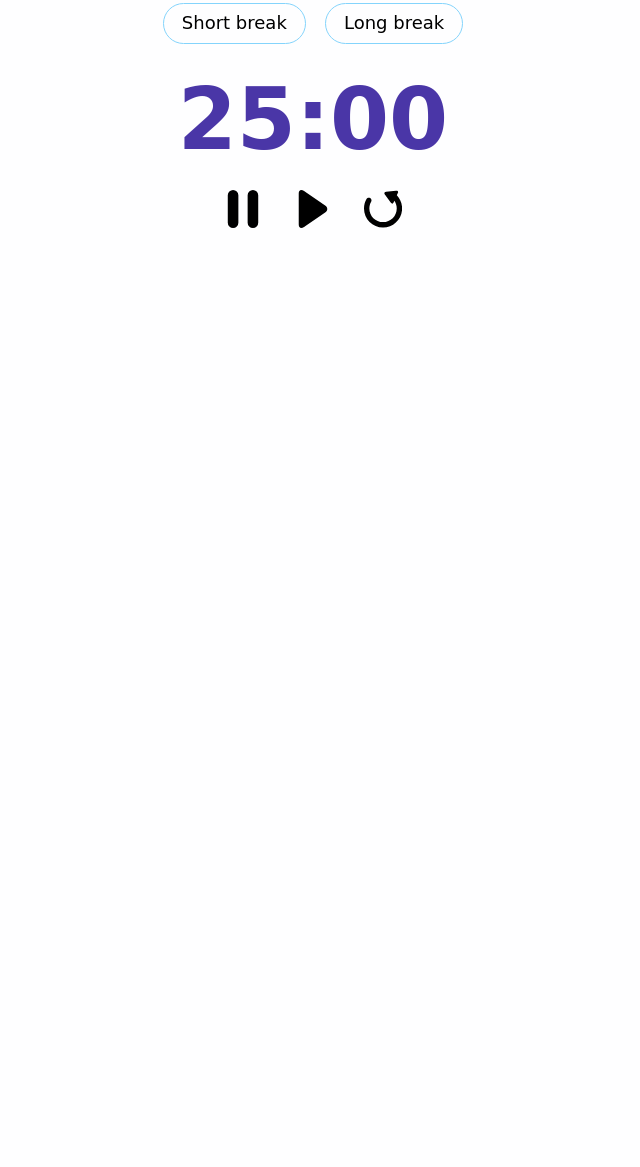
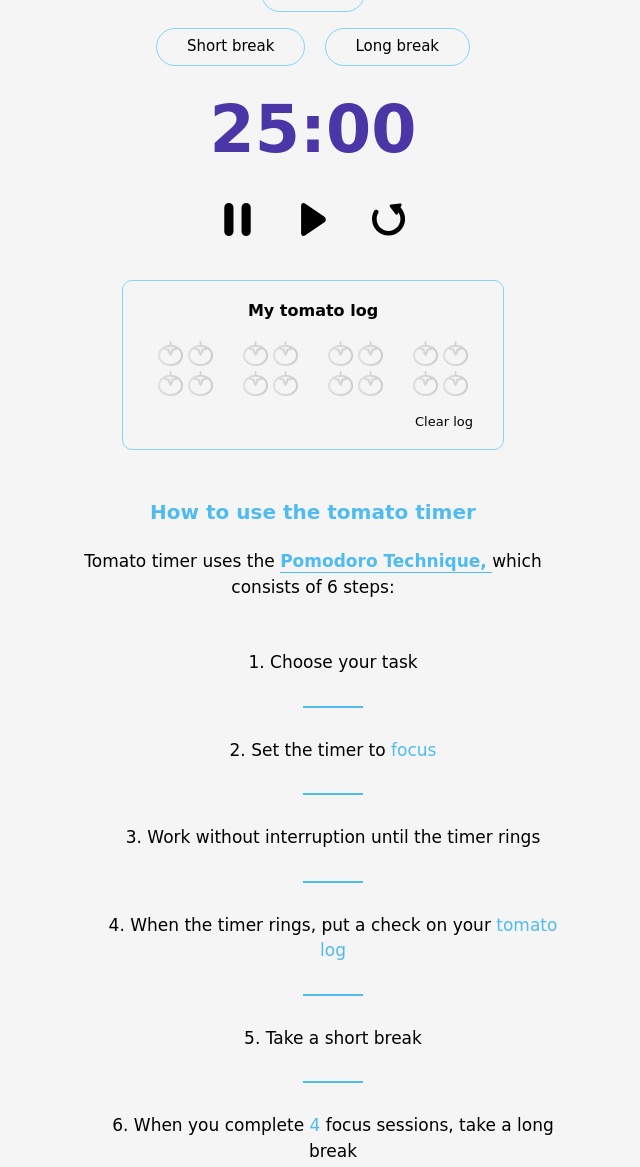
Before and after one commit to etunka/leila-tomato-timer, a website built with Parcel: page index.html in a window 1280 px wide. Shown: the part 349-1516 px from the top of the page, without its empty margins (327-967 px from the left). Before the commit the page ends 800 px from the top, so only its background shows below. Built offline with nearby package versions, Linux system fonts and the light colour scheme; a web font is replaced by a local one.

Commit message:
added log feature

```diff
--- a/index.html
+++ b/index.html
@@ -23,6 +23,7 @@
           />
           <h1 class="logo__text">Leila Tomato Timer</h1>
         </div>
+
         <div class="durations">
           <button class="durations__button" id="focus" data-setting="focus">Focus</button>
           <div class="durations__breaks">
@@ -30,8 +31,9 @@
             <button class="durations__button" id="long" data-setting="longBreak">Long break</button>
           </div>
         </div>
+
+        <div id="timer" class="timer"></div>
         <div id="done" class="message"></div>
-        <div id="timer" class="timer"></div>
 
         <div class="controls">
           <button id="pause" class="controls__button">
@@ -45,10 +47,52 @@
           </button>
         </div>
 
-        <!-- <ul class="menu">
-          <li class="menu__item"><span id="usage">How to use</span></li>
-          <li class="menu__item"><span id="log">My tomato log</span></li>
-        </ul> -->
+        <div class="log">
+          <h4 class="log__title">My tomato log</h4>
+          <div class="log__wrapper">
+            <div class="log__column">
+              <img class="log__icon" src="src/tomato-logo.png" alt="tomato logo"/>
+              <img class="log__icon" src="src/tomato-logo.png" alt="tomato logo"/>
+              <img class="log__icon" src="src/tomato-logo.png" alt="tomato logo"/>
+              <img class="log__icon" src="src/tomato-logo.png" alt="tomato logo"/>
+            </div>
+            <div class="log__column">
+              <img class="log__icon" src="src/tomato-logo.png" alt="tomato logo"/>
+              <img class="log__icon" src="src/tomato-logo.png" alt="tomato logo"/>
+              <img class="log__icon" src="src/tomato-logo.png" alt="tomato logo"/>
+              <img class="log__icon" src="src/tomato-logo.png" alt="tomato logo"/>
+            </div>
+            <div class="log__column">
+              <img class="log__icon" src="src/tomato-logo.png" alt="tomato logo"/>
+              <img class="log__icon" src="src/tomato-logo.png" alt="tomato logo"/>
+              <img class="log__icon" src="src/tomato-logo.png" alt="tomato logo"/>
+              <img class="log__icon" src="src/tomato-logo.png" alt="tomato logo"/>
+            </div>
+            <div class="log__column">
+              <img class="log__icon" src="src/tomato-logo.png" alt="tomato logo"/>
+              <img class="log__icon" src="src/tomato-logo.png" alt="tomato logo"/>
+              <img class="log__icon" src="src/tomato-logo.png" alt="tomato logo"/>
+              <img class="log__icon" src="src/tomato-logo.png" alt="tomato logo"/>
+            </div>
+          </div>
+          <div class="log__clear" id="clear">Clear log</div>
+        </div>
+
+        <div class="usage">
+          <h4 class="usage__title">How to use the tomato timer</h4>
+          <div class="usage__content">
+            <p>Tomato timer uses the <a href="https://francescocirillo.com/pages/pomodoro-technique"><span> <strong>Pomodoro Technique,</strong> </span></a> which consists of 6 steps:</p>
+            <ul>
+              <li>1. Choose your task</li>
+              <li>2. Set the timer to <span class="stressed">focus</span></li>
+              <li>3. Work without interruption until the timer rings</li>
+              <li>4. When the timer rings, put a check on your <span class="stressed">tomato log</span></li>
+              <li>5. Take a short break</li>
+              <li>6. When you complete <span class="stressed">4</span> focus sessions, take a long break</li>
+            </ul>
+          </div>
+        </div>
+
       </div>
     </div>
     <script src="src/index.js"></script>
--- a/src/index.js
+++ b/src/index.js
@@ -2,11 +2,10 @@
 const tickFile  =  require("./tick.mp3")
 const bellFile =  require("./bell.mp3")
 
-
 const timerSettings = {
   focus: 1500,
   shortBreak: 300,
-  longBreak: 900
+  longBreak: 1200
 }
 
 // remaining time - default 25 minutes
@@ -72,6 +71,11 @@
   }
 }
 
+function clearLog() {
+  const log = document.querySelectorAll(".log__icon");
+  log.forEach(el => el.classList.remove("checked"));
+}
+
 function start() {
   if(time > 0) {
     tick.play();
@@ -120,5 +124,6 @@
 document.getElementById("play").addEventListener("click", () => start());
 document.getElementById("pause").addEventListener("click", () => clearInterval(timerInterval));
 document.getElementById("replay").addEventListener("click", () => replayTimer());
-
 document.getElementById("mode").addEventListener("click", () => toggleMode());
+document.querySelectorAll(".log__icon").forEach(el => el.addEventListener("click", (e) => e.target.classList.toggle("checked")));
+document.getElementById("clear").addEventListener("click", () => clearLog());
--- a/src/styles.scss
+++ b/src/styles.scss
@@ -1,38 +1,38 @@
 body {
-  background-color: #fefeff;
+  background-color: #f5f5f5;
   font-family: 'Revalia', cursive;
 }
 
 .container {
   position: relative;
   max-width: 1400px;
-  padding: 160px 30px;
+  padding: 95px 30px;
 }
 
 .logo {
   text-align: center;
 
   &__text {
-    font-size: 60px;
+    font-size: 65px;
     margin-top: 20px;
     text-align: center;
   }
 
   &__image {
-    width: 150px;
+    width: 180px;
     max-width: 100%;
   }
 }
 
 .mode {
   position: absolute;
-  right: 36px;
-  font-size: 14px;
+  right: 40px;
+  font-size: 25px;
   cursor: pointer;
   transition: color .2s ease-in-out;
 
   &:hover {
-    color: #84d4fc;
+    color: #50bbf1;
   }
 }
 
@@ -44,9 +44,9 @@
     background-color: transparent;
     border: 1px solid #84d4fc;
     border-radius: 45px;
-    font-size: 35px;
+    font-size: 45px;
     font-family: 'Revalia', cursive;
-    padding: 8px 18px 10px 18px;
+    padding: 8px 30px 10px 30px;
     margin-bottom: 16px;
     transition: background-color .2s ease-in-out;
     cursor: pointer;
@@ -64,7 +64,7 @@
     }
 
     .dark & {
-      color: white;
+      color: #fefeff;
     }
   }
 
@@ -91,12 +91,12 @@
 
 .controls {
   text-align: center;
-  margin-top: 20px;
+  margin-top: 35px;
 
   &__button {
     background-color: transparent;
-    width: 85px;
-    margin-right: 15px;
+    width: 100px;
+    margin-right: 25px;
     border: none;
     cursor: pointer;
     transition: transform .2s ease-in-out;
@@ -115,26 +115,57 @@
 
     .dark & {
       svg {
-        fill: white;
+        fill: #fefeff;
       }
     }
   }
 }
 
-.menu {
-  list-style-type: none;
+.usage {
   text-align: center;
-  margin-top: 97px;
-  font-size: 36px;
-  line-height: 2.5;
+  margin: 65px auto;
 
-  &__item {
-    span {
-      cursor: pointer;
-      transition: color .2s ease-in-out;
+  &__title {
+    font-size: 15px;
+    color: #50bbf1;
+    margin-bottom: 50px;
+  }
 
-      &:hover {
-        color: #84d4fc;
+  &__content {
+    font-size: 13px;
+    line-height: 1.5;
+  }
+
+  a {
+    text-decoration: none;
+    color: #50bbf1;
+    border-bottom: 2px solid #50bbf1;
+    padding-bottom: 10px;
+    transition: opacity .2s ease-in-out;
+
+    &:hover {
+      opacity: .6;
+    }
+  }
+
+  ul {
+    list-style-type: none;
+    margin-top: 50px;
+  }
+
+  li {
+    &::after {
+      display: block;
+      content: "";
+      background-color: #50bbf1;
+      height: 3px;
+      width: 100px;
+      margin: 30px auto;
+    }
+
+    &:last-child {
+      &::after {
+        display: none;
       }
     }
   }
@@ -144,7 +175,58 @@
   text-align: center;
   font-size: 30px;
   line-height: 1.7;
-  color: #84d4fc;
+  color: #50bbf1;
+}
+
+.log {
+  width: 65%;
+  margin: 0 auto;
+  border: 1px solid #84d4fc;
+  border-radius: 10px;
+  padding: 40px 30px;
+  margin-top: 85px;
+
+  &__title {
+    text-align: center;
+    margin-top: 0;
+    font-size: 40px;
+  }
+
+  &__clear {
+    text-align: right;
+    font-size: 38px;
+    margin-top: 13px;
+    cursor: pointer;
+    transition: color .2s ease-in-out;
+
+    &:hover {
+      color: #50bbf1;
+    }
+  }
+
+  &__wrapper {
+    display: flex;
+    justify-content: space-between;
+  }
+
+  &__column {
+    display: flex;
+    flex: 0 0 20%;
+    flex-wrap: wrap;
+    justify-content: center;
+  }
+
+  &__icon {
+    width: 60px;
+    cursor: pointer;
+    filter: grayscale(100%);
+    opacity: .5;
+    margin: 0 5px 50px 0;
+
+    &:nth-child(even) {
+      margin-right: 0;
+    }
+  }
 }
 
 .hidden {
@@ -155,9 +237,18 @@
   background-color: #84d4fc;
 }
 
+.checked {
+  filter: grayscale(0%);
+  opacity: 1;
+}
+
 .dark {
   background-color: #222;
-  color: white;
+  color: #f5f5f5;
+}
+
+.stressed {
+  color: #50bbf1;
 }
 
 @media only screen and (min-width: 1024px) {
@@ -167,16 +258,16 @@
 
   .logo {
     &__text {
-      font-size: 45px;
+      font-size: 40px;
       margin-top: 0px;
     }
   }
 
   .durations {
-    margin: 0 0 10px 0;
+    margin: 35px 0 10px 0;
 
     &__button {
-      font-size: 18px;
+      font-size: 15px;
 
       &:first-child {
         margin-bottom: 16px;
@@ -185,17 +276,61 @@
   }
 
   .timer {
-    font-size: 85px;
+    font-size: 65px;
   }
 
   .controls {
     &__button {
-      width: 50px;
+      width: 45px;
     }
   }
 
-  .menu {
-    margin-top: 50px;
-    font-size: 17px;
+  .mode {
+    font-size: 12px;
+  }
+
+  .usage {
+    width: 500px;
+    margin: 50px auto;
+
+    &__title {
+      font-size: 20px;
+      margin-bottom: 25px;
+    }
+
+    &__content {
+      font-size: 17px;
+    }
+
+    a {
+      padding-bottom: 1px;
+      border-width: 1px;
+    }
+
+    li {
+      &::after {
+        height: 2px;
+        width: 60px;
+      }
+    }
+  }
+
+  .log {
+    width: 320px;
+    padding: 20px 30px;
+    margin-top: 40px;
+
+    &__icon {
+      width: 25px;
+      margin-bottom: 5px;
+    }
+
+    &__title {
+      font-size: 16px;
+    }
+
+    &__clear {
+      font-size: 13px;
+    }
   }
 }
```
